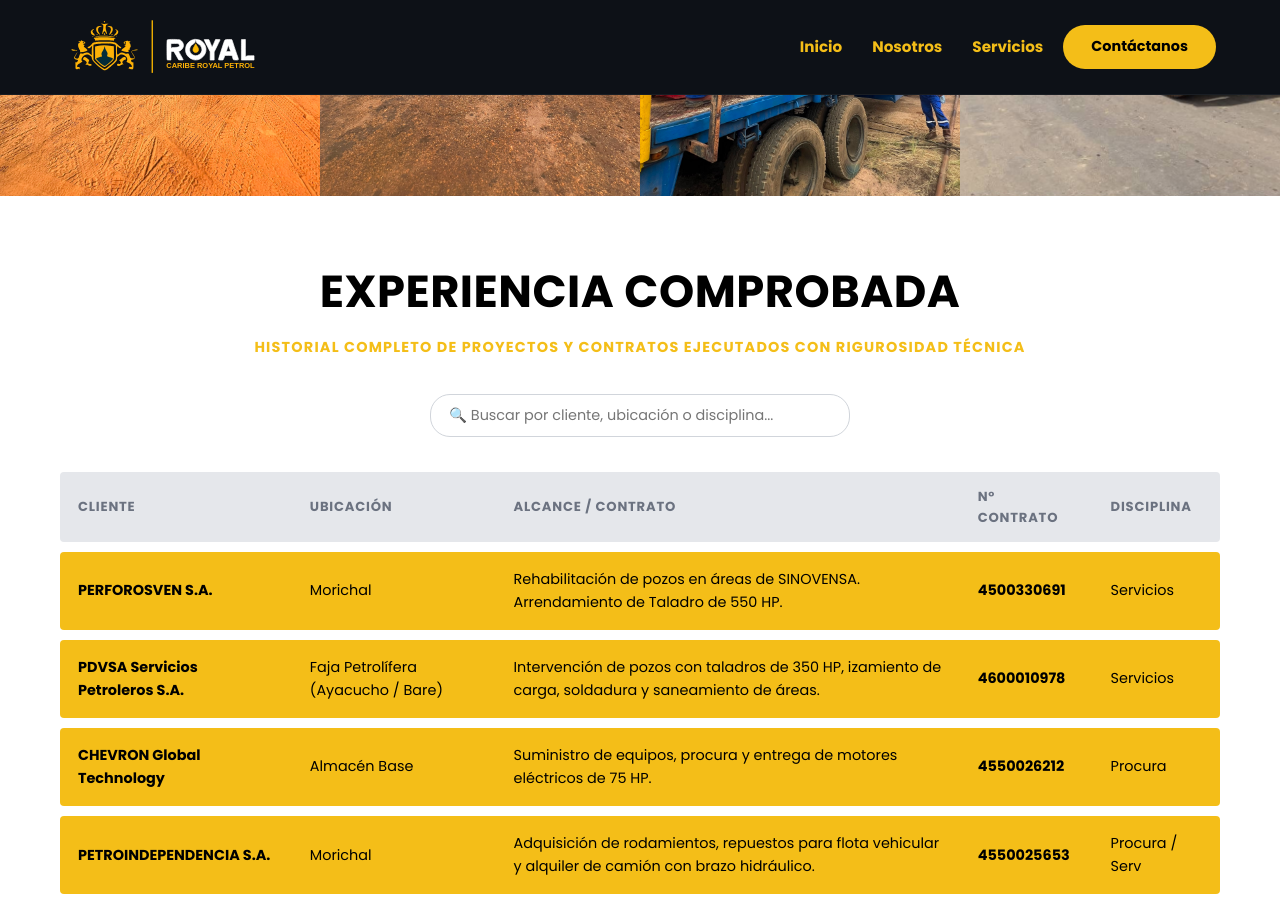
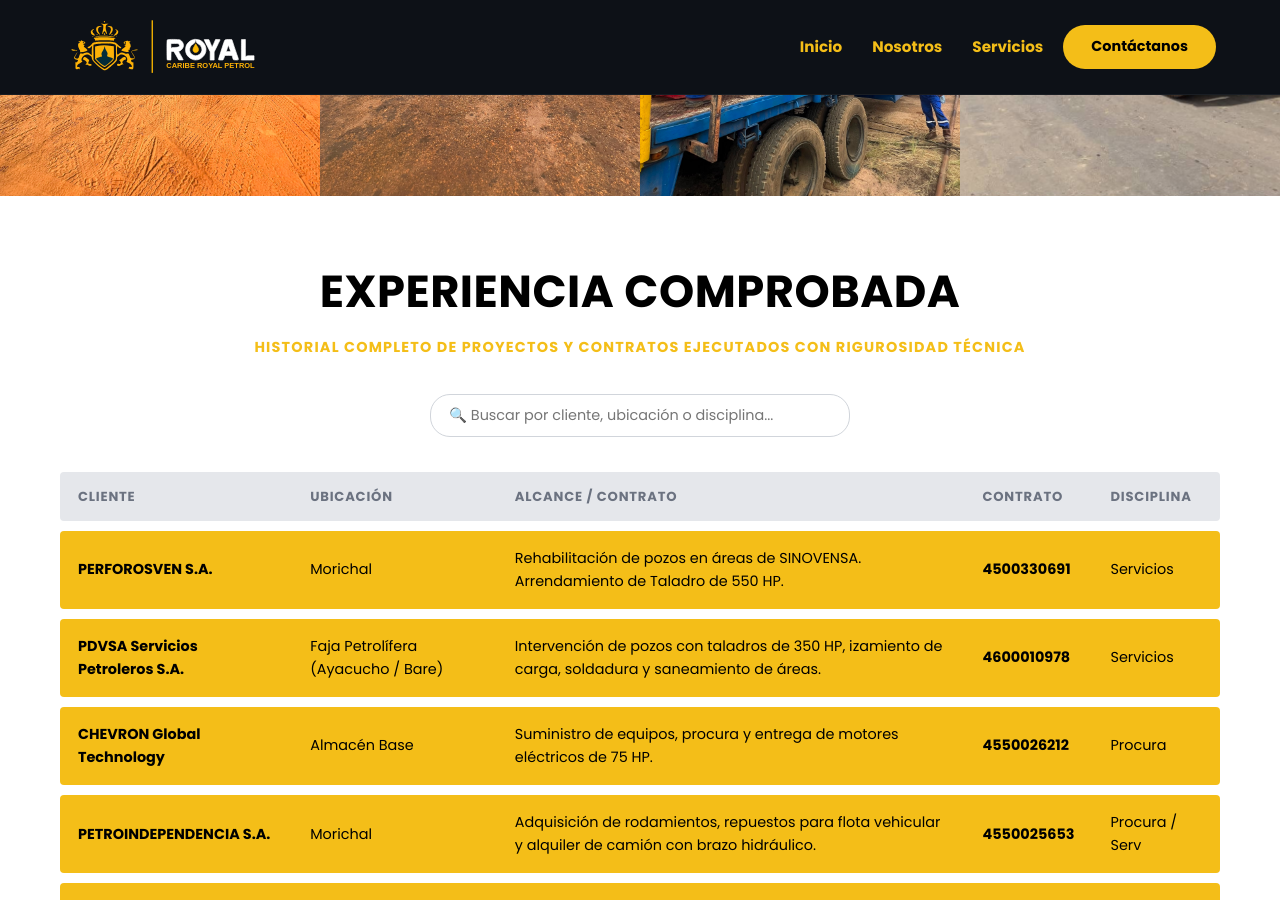
Before and after one commit to ing-nestorgomez/layor, a Jekyll site: the page built from index.html, in a window 1280 px wide and 900 px high, scrolled down 3106 px. Built offline with Jekyll 4.4.1, drawn with Linux system fonts in a browser that asks for light colours; some of the changed lines change nothing that is shown.

Commit message:
Update section titles and table headers to uppercase

```diff
--- a/index.html
+++ b/index.html
@@ -155,13 +155,14 @@
 </section>
 
 <!-- SECCIÓN: Proyectos Ejecutados -->
- <section class="crp-projects">
+<section class="crp-projects">
   <div class="crp-container">
     <div class="crp-section-header">
-      <h2>Experiencia Comprobada</h2>
-      <p class="crp-subtitle">Historial completo de proyectos y contratos ejecutados con rigurosidad técnica</p>
+      <h2>EXPERIENCIA COMPROBADA</h2>
+      <p class="crp-subtitle">HISTORIAL COMPLETO DE PROYECTOS Y CONTRATOS EJECUTADOS CON RIGUROSIDAD TÉCNICA</p>
     </div>
 
+    <!-- Opcional: Si deseas mantener el buscador, lo centramos; si no, puedes comentarlo -->
     <div class="crp-table-controls">
       <input type="text" id="crpProjectSearch" placeholder="🔍 Buscar por cliente, ubicación o disciplina...">
     </div>
@@ -170,15 +171,16 @@
       <table class="crp-custom-table">
         <thead>
           <tr>
-            <th>Cliente</th>
-            <th>Ubicación</th>
-            <th>Alcance / Contrato</th>
-            <th>N° Contrato</th>
-            <th>Disciplina</th>
+            <th>CLIENTE</th>
+            <th>UBICACIÓN</th>
+            <th>ALCANCE / CONTRATO</th>
+            <th>CONTRATO</th>
+            <th>DISCIPLINA</th>
           </tr>
         </thead>
         <tbody id="crpTableBody">
-          </tbody>
+          <!-- Se llena dinámicamente con JS -->
+        </tbody>
       </table>
     </div>
 
```
